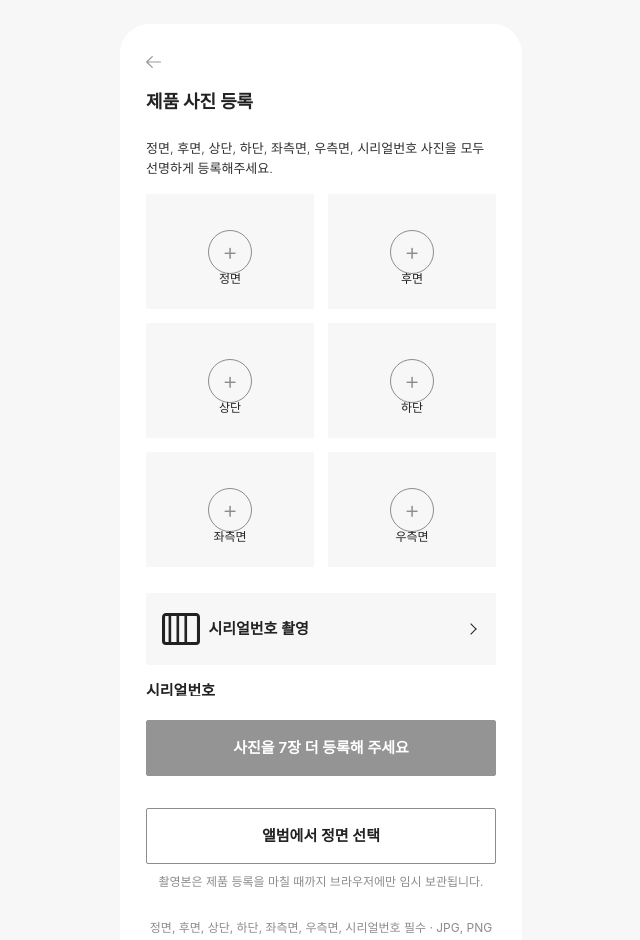
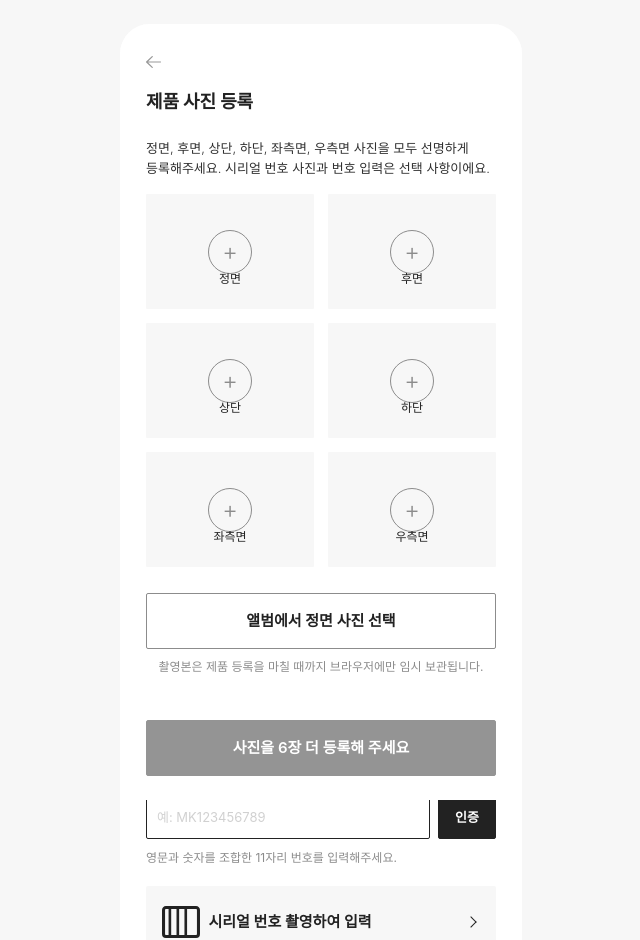
Before and after one commit to MCM-RE-BORN/mcm-reborn-hackathon, a Next.js app in the folder mcm-reborn/: page /products/new in a window 1280 px wide. Shown: the top 940 px of the page, without its empty margins (319-959 px from the left). Built offline with nearby package versions, Linux system fonts and the light colour scheme; a web font is replaced by a local one.

Commit message:
ui: make serial capture optional

```diff
--- a/mcm-reborn/components/screens/analysis-design/SubmissionStatusScreen.tsx
+++ b/mcm-reborn/components/screens/analysis-design/SubmissionStatusScreen.tsx
@@ -65,7 +65,7 @@ export function SubmissionStatusScreen({
                   보완 사진 다시 등록하기
                 </ButtonLink>
               }
-              description="정면, 후면, 상단, 하단, 좌측면, 우측면, 시리얼번호 중 안내된 사진을 더 선명하게 다시 등록해 주세요. 사진을 보완해 제출하면 사전 분석을 이어갈 수 있어요."
+              description="정면, 후면, 상단, 하단, 좌측면, 우측면 중 안내된 사진을 더 선명하게 다시 등록해 주세요. 사진을 보완해 제출하면 사전 분석을 이어갈 수 있어요."
               title="사진 보완 요청이 도착했어요"
               tone="permission"
             />
--- a/mcm-reborn/components/screens/entry-capture/CameraScreen.tsx
+++ b/mcm-reborn/components/screens/entry-capture/CameraScreen.tsx
@@ -16,6 +16,7 @@ import { LoadingIndicator } from "@/components/ui/LoadingIndicator";
 import { StatusPanel } from "@/components/ui/StatusPanel";
 import {
   CAPTURE_SLOTS,
+  GENERAL_CAPTURE_SLOTS,
   getCaptureSlot,
   type CaptureSlotId,
 } from "./capture-config";
@@ -277,7 +278,9 @@ export function CameraScreen({
   const [retryKey, setRetryKey] = useState(0);
   const [isCapturing, setIsCapturing] = useState(false);
   const slotConfig = getCaptureSlot(slot);
-  const slotIndex = CAPTURE_SLOTS.findIndex((item) => item.id === slot);
+  const slotIndex = GENERAL_CAPTURE_SLOTS.findIndex(
+    (item) => item.id === slot,
+  );
 
   const stopCurrentStream = useCallback(() => {
     stopStream(streamRef.current);
@@ -620,7 +623,9 @@ export function CameraScreen({
               ) : null}
             </button>
             <span>
-              {slotIndex + 1} / {CAPTURE_SLOTS.length}
+              {slot === "serialNumber"
+                ? "선택"
+                : `${slotIndex + 1} / ${GENERAL_CAPTURE_SLOTS.length}`}
             </span>
           </div>
         </>
--- a/mcm-reborn/components/screens/entry-capture/ProductCapturePhotos.tsx
+++ b/mcm-reborn/components/screens/entry-capture/ProductCapturePhotos.tsx
@@ -5,11 +5,11 @@ import Link from "next/link";
 import { useRef, useState, type ChangeEvent } from "react";
 import { Button } from "@/components/ui/Button";
 import {
-  CAPTURE_SLOTS,
   GENERAL_CAPTURE_SLOTS,
   type CaptureSlotId,
 } from "./capture-config";
 import {
+  captureCount,
   completedCaptureSlotIds,
   isCaptureSlotCompleted,
   nextEmptyCaptureSlot,
@@ -36,7 +36,7 @@ export function ProductCapturePhotos({
   const [isProcessing, setIsProcessing] = useState(false);
   const capturedSlotSet = new Set(capturedSlots);
   const completedSlotIds = completedCaptureSlotIds(captures, capturedSlots);
-  const completedCount = completedSlotIds.length;
+  const completedCount = captureCount(captures, capturedSlots);
   const nextAlbumSlot = nextEmptyCaptureSlot(captures, capturedSlots);
   const completedQuery = completedSlotIds.length
     ? `&completed=${completedSlotIds.join(",")}`
@@ -77,11 +77,11 @@ export function ProductCapturePhotos({
   return (
     <section aria-labelledby="capture-guide-title" className={styles.captureGuide}>
       <h2 className={styles.visuallyHidden} id="capture-guide-title">
-        제품 사진 {completedCount}/{CAPTURE_SLOTS.length}
+        제품 사진 {completedCount}/{GENERAL_CAPTURE_SLOTS.length}
       </h2>
       <p className={styles.visuallyHidden}>
-        정면, 후면, 상단, 하단, 좌측면, 우측면, 시리얼번호를 차례로
-        등록해주세요. 일곱 사진이 모두 필요합니다.
+        정면, 후면, 상단, 하단, 좌측면, 우측면 사진을 차례로 등록해주세요.
+        여섯 사진이 필요하며 시리얼 번호 사진은 선택 사항입니다.
       </p>
 
       <div className={styles.captureGrid}>
@@ -138,8 +138,6 @@ export function ProductCapturePhotos({
         })}
       </div>
 
-      <SerialNumberCapture completedSlotIds={completedSlotIds} />
-
       <div className={styles.captureSecondaryAction}>
         <Button
           aria-describedby="album-selection-note"
@@ -151,8 +149,8 @@ export function ProductCapturePhotos({
           variant="outline"
         >
           {nextAlbumSlot
-            ? `앨범에서 ${nextAlbumSlot.label} 선택`
-            : `사진 ${CAPTURE_SLOTS.length}장 등록 완료`}
+            ? `앨범에서 ${nextAlbumSlot.label} 사진 선택`
+            : `사진 ${GENERAL_CAPTURE_SLOTS.length}장 등록 완료`}
         </Button>
         <input
           accept="image/jpeg,image/png"
@@ -171,9 +169,11 @@ export function ProductCapturePhotos({
         </p>
       </div>
       <p className={styles.captureRule}>
-        정면, 후면, 상단, 하단, 좌측면, 우측면, 시리얼번호 필수 · JPG, PNG
-        7장 · 파일당 최대 10MB
+        정면, 후면, 상단, 하단, 좌측면, 우측면 필수 · JPG, PNG 6장 ·
+        파일당 최대 10MB · 시리얼 번호 사진 선택
       </p>
+
+      <SerialNumberCapture completedSlotIds={completedSlotIds} />
     </section>
   );
 }
--- a/mcm-reborn/components/screens/entry-capture/ProductCaptureScreen.tsx
+++ b/mcm-reborn/components/screens/entry-capture/ProductCaptureScreen.tsx
@@ -33,7 +33,7 @@ function CaptureStatePanel({ state }: { state: PageState }) {
             카메라 화면 열기
           </ButtonLink>
         }
-        description="분석 요청에는 정면, 후면, 상단, 하단, 좌측면, 우측면, 시리얼번호 JPG 또는 PNG 사진이 모두 필요해요."
+        description="분석 요청에는 정면, 후면, 상단, 하단, 좌측면, 우측면 JPG 또는 PNG 사진이 모두 필요해요. 시리얼 번호 사진은 선택 사항이에요."
         title="등록된 제품 사진이 없어요"
         tone="empty"
       />
@@ -50,7 +50,7 @@ function CaptureStatePanel({ state }: { state: PageState }) {
         }
         description={
           state === "limited"
-            ? "정면, 후면, 상단, 하단, 좌측면, 우측면, 시리얼번호 사진을 각각 1장씩 등록해주세요. 파일당 최대 10MB의 JPG, PNG만 등록할 수 있어요."
+            ? "정면, 후면, 상단, 하단, 좌측면, 우측면 사진을 각각 1장씩 등록해주세요. 파일당 최대 10MB의 JPG, PNG만 등록할 수 있어요."
             : "사진을 읽지 못했어요. 파일 형식과 용량을 확인한 뒤 다시 시도해주세요."
         }
         title={state === "limited" ? "등록 가능한 범위를 넘었어요" : "사진을 등록하지 못했어요"}
@@ -95,7 +95,7 @@ export function ProductCaptureScreen({
       header={
         <PageHeader
           backHref="/home"
-          description="정면, 후면, 상단, 하단, 좌측면, 우측면, 시리얼번호 사진을 모두 선명하게 등록해주세요."
+          description="정면, 후면, 상단, 하단, 좌측면, 우측면 사진을 모두 선명하게 등록해주세요. 시리얼 번호 사진과 번호 입력은 선택 사항이에요."
           title="제품 사진 등록"
         />
       }
--- a/mcm-reborn/components/screens/entry-capture/SerialNumberCapture.tsx
+++ b/mcm-reborn/components/screens/entry-capture/SerialNumberCapture.tsx
@@ -52,32 +52,12 @@ export function SerialNumberCapture({
       className={styles.serialNumberCapture}
     >
       <h3 className={styles.visuallyHidden} id="serial-number-capture-title">
-        시리얼번호 등록
+        시리얼 번호 등록
       </h3>
-
-      <ButtonLink
-        aria-label={`시리얼번호 사진 ${isCaptured ? "다시 " : ""}촬영`}
-        className={styles.captureButton}
-        fullWidth
-        href={`/products/new/camera?slot=serialNumber${completedQuery}`}
-        variant="outline"
-      >
-        <Image
-          alt=""
-          aria-hidden="true"
-          height={31}
-          src="/assets/mvp-beta/icon-barcode.svg"
-          width={50}
-        />
-        <span className={styles.captureButtonCopy}>
-          <strong>시리얼번호 촬영</strong>
-        </span>
-        <span aria-hidden="true" className={styles.captureButtonChevron} />
-      </ButtonLink>
 
       <form className={styles.verificationForm} noValidate onSubmit={handleSubmit}>
         <label className={styles.label} htmlFor="product-serial-number">
-          시리얼번호
+          시리얼 번호 (선택)
         </label>
         <div className={styles.verificationRow}>
           <input
@@ -99,7 +79,6 @@ export function SerialNumberCapture({
             }}
             pattern="(?=.*[A-Za-z])(?=.*[0-9])[A-Za-z0-9]{11}"
             placeholder="예: MK123456789"
-            required
             spellCheck={false}
             value={productDetails.serialNumber}
           />
@@ -122,11 +101,31 @@ export function SerialNumberCapture({
             role={visibleVerification.kind === "error" ? "alert" : "status"}
           >
             {visibleVerification.kind === "success"
-              ? "시리얼번호 인증이 완료되었습니다."
-              : "시리얼번호는 영문과 숫자 11자리로 입력해주세요."}
+              ? "시리얼 번호 인증이 완료되었습니다."
+              : "시리얼 번호는 영문과 숫자 11자리로 입력해주세요."}
           </p>
         ) : null}
       </form>
+
+      <ButtonLink
+        aria-label={`시리얼 번호 사진 ${isCaptured ? "다시 " : ""}촬영하여 입력`}
+        className={styles.captureButton}
+        fullWidth
+        href={`/products/new/camera?slot=serialNumber${completedQuery}`}
+        variant="outline"
+      >
+        <Image
+          alt=""
+          aria-hidden="true"
+          height={31}
+          src="/assets/mvp-beta/icon-barcode.svg"
+          width={50}
+        />
+        <span className={styles.captureButtonCopy}>
+          <strong>시리얼 번호 촬영하여 입력</strong>
+        </span>
+        <span aria-hidden="true" className={styles.captureButtonChevron} />
+      </ButtonLink>
     </section>
   );
 }
--- a/mcm-reborn/components/screens/entry-capture/capture-config.ts
+++ b/mcm-reborn/components/screens/entry-capture/capture-config.ts
@@ -37,9 +37,9 @@ export const CAPTURE_SLOTS = [
   },
   {
     id: "serialNumber",
-    label: "시리얼번호",
+    label: "시리얼 번호",
     className: "captureSlotSerial",
-    guide: "제품의 시리얼번호가 선명하게 보이도록 맞춰주세요",
+    guide: "제품의 시리얼 번호가 선명하게 보이도록 맞춰주세요",
   },
 ] as const;
 
@@ -52,7 +52,7 @@ export const DEMO_SERIAL_NUMBER = "MK123456789";
 export type CaptureSlotId = (typeof CAPTURE_SLOTS)[number]["id"];
 
 export const DEFAULT_CAPTURE_SLOT: CaptureSlotId = "front";
-export const MIN_REQUIRED_CAPTURES = CAPTURE_SLOTS.length;
+export const MIN_REQUIRED_CAPTURES = GENERAL_CAPTURE_SLOTS.length;
 
 const CAPTURE_SLOT_IDS = new Set<CaptureSlotId>(
   CAPTURE_SLOTS.map((slot) => slot.id),
--- a/mcm-reborn/components/screens/entry-capture/capture-progress.ts
+++ b/mcm-reborn/components/screens/entry-capture/capture-progress.ts
@@ -1,4 +1,8 @@
-import { CAPTURE_SLOTS, type CaptureSlotId } from "./capture-config";
+import {
+  CAPTURE_SLOTS,
+  GENERAL_CAPTURE_SLOTS,
+  type CaptureSlotId,
+} from "./capture-config";
 import type { CaptureAssets } from "./CaptureSessionProvider";
 
 type CaptureSlot = (typeof CAPTURE_SLOTS)[number];
@@ -33,16 +37,19 @@ export function captureCount(
   captures: CaptureAssets,
   capturedSlots: CaptureSlotId[],
 ) {
-  return completedCaptureSlotIds(captures, capturedSlots).length;
+  const capturedSlotSet = new Set(capturedSlots);
+  return GENERAL_CAPTURE_SLOTS.filter((slot) =>
+    isCaptureSlotCompleted(captures, capturedSlotSet, slot),
+  ).length;
 }
 
-/** 아직 비어 있는 첫 슬롯. 앨범에서 고른 사진을 넣을 자리를 정할 때 쓴다. */
+/** 아직 비어 있는 첫 필수 슬롯. 앨범 사진은 일반 6면 슬롯에만 넣는다. */
 export function nextEmptyCaptureSlot(
   captures: CaptureAssets,
   capturedSlots: CaptureSlotId[],
 ) {
   const capturedSlotSet = new Set(capturedSlots);
-  return CAPTURE_SLOTS.find(
+  return GENERAL_CAPTURE_SLOTS.find(
     (slot) => !isCaptureSlotCompleted(captures, capturedSlotSet, slot),
   );
 }
```
Also changed, not shown: mcm-reborn/components/screens/entry-capture/ProductCaptureAction.tsx (+8 -4 lines).
